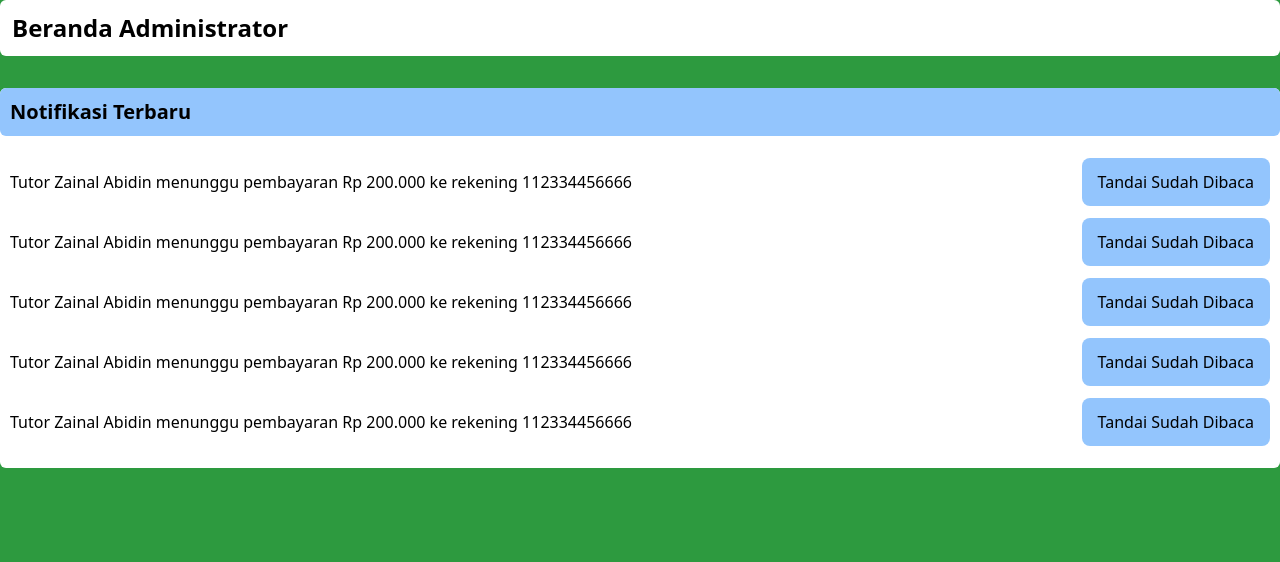
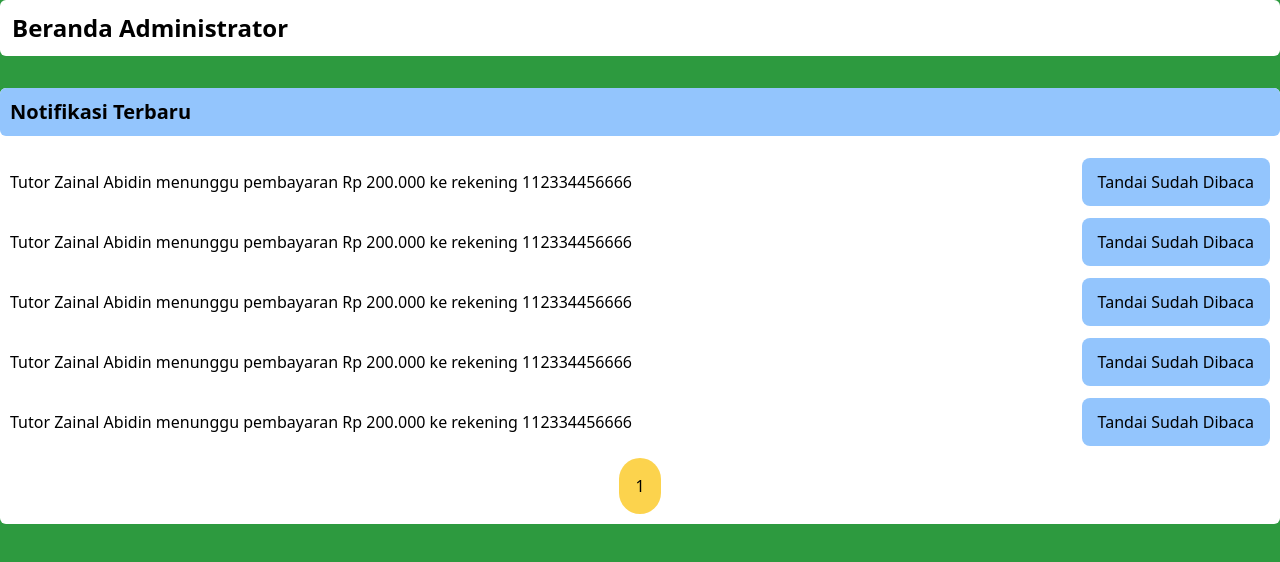
Before and after one commit to andirayka/lesinaja, a React (Create React App) app: page /beranda in a window 1280 px wide. Shown: the top 562 px of the page. Built offline with nearby package versions, Linux system fonts and the light colour scheme.

Commit message:
add pagination

```diff
--- /dev/null
+++ b/src/components/atoms/Pagination.js
@@ -0,0 +1,11 @@
+import React from 'react';
+
+const Pagination = () => {
+  return (
+    <div className="flex flex-row justify-center">
+      <div className="bg-yellow-300 p-4 rounded-full">1</div>
+    </div>
+  );
+};
+
+export default Pagination;
--- a/src/components/atoms/index.js
+++ b/src/components/atoms/index.js
@@ -1,4 +1,5 @@
-import Button from "./Button";
-import Title from "./Title";
+import Button from './Button';
+import Title from './Title';
+import Pagination from './Pagination';
 
-export { Button, Title };
+export { Button, Title, Pagination };
--- a/src/pages/Home.js
+++ b/src/pages/Home.js
@@ -1,5 +1,5 @@
-import React from "react";
-import { Title, CardItem, CardNotification } from "@components";
+import React from 'react';
+import { Title, CardItem, CardNotification, Pagination } from '@components';
 
 const Home = () => {
   return (
@@ -17,6 +17,7 @@ const Home = () => {
             />
           );
         })}
+        <Pagination />
       </CardItem>
     </div>
   );
```
